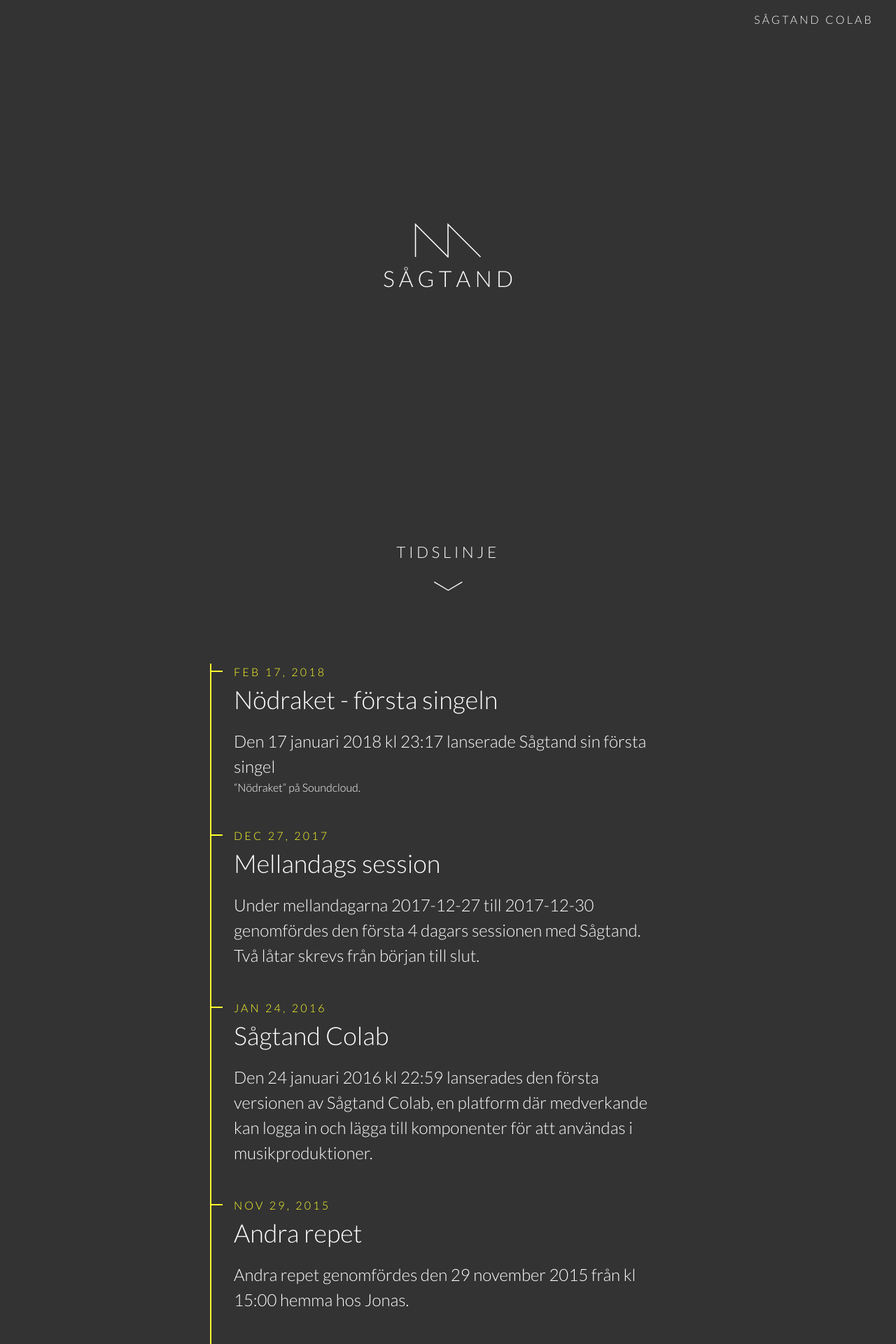
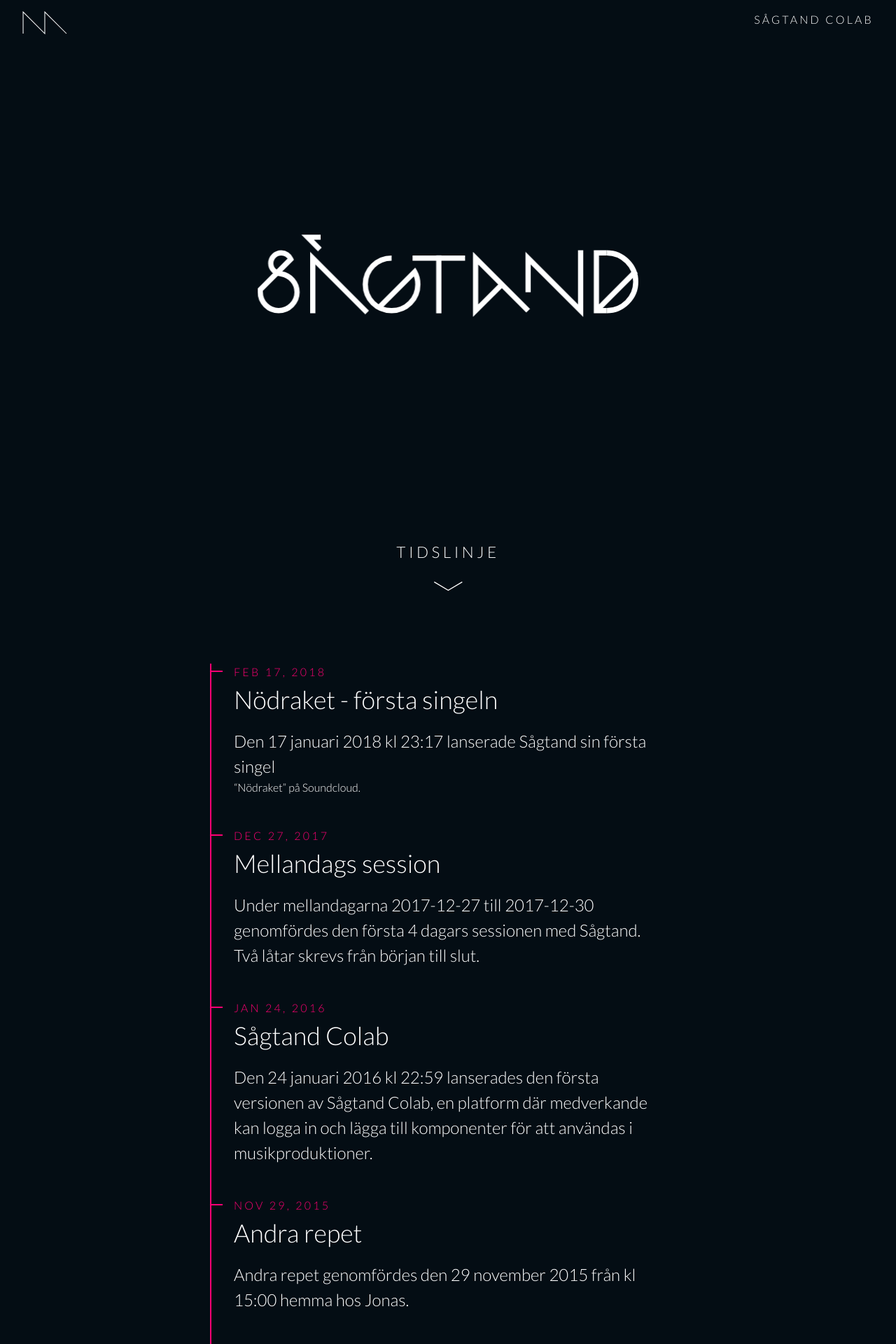
Before and after one commit to sagtand/sagtand.github.io, a Jekyll site: the page built from index.html, in a window 1280 px wide. Shown: the top 1920 px of the page at 70% size. Built offline with Jekyll 4.4.1, drawn with Linux system fonts in a browser that asks for light colours.

Commit message:
new logo and share image

```diff
--- a/_includes/head.html
+++ b/_includes/head.html
@@ -6,6 +6,18 @@
   <title>{% if page.title %}{{ page.title }}{% else %}{{ site.title }}{% endif %}</title>
   <meta name="description" content="{% if page.excerpt %}{{ page.excerpt | strip_html | strip_newlines | truncate: 160 }}{% else %}{{ site.description }}{% endif %}">
 
+  <meta property="og:site_name" content="{{ site.title }}">
+  <meta property="og:title" content="{% if page.title %}{{ page.title }}{% else %}{{ site.title }}{% endif %}">
+  <meta property="og:type" content="website">
+  <meta property="og:url" content="http://sågtand.se/">
+  <meta property="og:description" content="{% if page.excerpt %}{{ page.excerpt | strip_html | strip_newlines | truncate: 160 }}{% else %}{{ site.description }}{% endif
+  %}">
+  <meta property="og:image:type" content="image/png">
+  <meta property="og:image" content="http://sagtand.github.io/assets/img/share-image.png">
+  <meta property="og:image:alt" content="Sågtand">
+  <meta property="og:image:width" content="1200">
+  <meta property="og:image:height" content="630">
+
   <link rel="stylesheet" href="{{ "/css/main.css" | prepend: site.baseurl }}">
   <link rel="canonical" href="{{ page.url | replace:'index.html','' | prepend: site.baseurl | prepend: site.url }}">
   <link rel="alternate" type="application/rss+xml" title="{{ site.title }}" href="{{ "/feed.xml" | prepend: site.baseurl | prepend: site.url }}">
--- a/_sass/_base.scss
+++ b/_sass/_base.scss
@@ -52,6 +52,10 @@ ul, ol, dl, figure,
 img {
     max-width: 100%;
     vertical-align: middle;
+}
+p > img {
+    margin-top: 2em;
+    margin-bottom: 3em;
 }
 
 
--- a/_sass/_home.scss
+++ b/_sass/_home.scss
@@ -8,9 +8,34 @@
     @extend .center-center;
 }
 
+@keyframes pop {
+    0% { opacity: 0; transform: scale(0.9)}
+    100% {opacity: 1; transform: scale(1)}
+}
 .logo {
-    width: 6rem;
-    margin-bottom: 0.4rem;
+    width: 80%;
+    max-width: 40rem;
+    margin-top: 2rem;
+    path {
+        opacity: 0;
+        transform-origin: center center;
+        animation: pop 0.5s 0s cubic-bezier(0.24, 1.8, 0.55, 0.75) forwards;
+    }
+    path:nth-of-type(2) {
+        animation-delay: 0.2s;
+    }
+    path:nth-of-type(3) {
+        animation-delay: 0.3s;
+    }
+    path:nth-of-type(4) {
+        animation-delay: 0.1s;
+    }
+}
+.logo-symbol {
+    width: 4rem;
+    position: fixed;
+    top: 1em;
+    left: 2em;
 }
 .arrow {
     height: 3.5rem;
--- a/css/main.scss
+++ b/css/main.scss
@@ -14,14 +14,14 @@ $base-line-height: 1.5;
 $spacing-unit:     30px;
 
 $text-color:       #fff;
-$background-color: #333;
+$background-color: #040d14;
 $brand-color:      #fff;
 
 $grey-color:       #aaa;
 $grey-color-light: lighten($grey-color, 10%);
 $grey-color-dark:  darken($grey-color, 25%);
 
-$accent:		   #ffff2d;
+$accent:           #ff0074;
 $accent-text:	   #222;
 
 // Width of the content area
--- a/index.html
+++ b/index.html
@@ -3,15 +3,16 @@ layout: default
 ---
 
 <nav class="navigation">
-	<a href="https://jonassandstedt.se/sagtand-colab/">Sågtand Colab
+	<a href="https://jonassandstedt.se/sagtand-colab/">Sågtand Colab</a>
 </nav>
 <div class="home">
 
 	<header class="landing">
-		<svg class="logo" viewBox="0 0 62 32" version="1.1">
+		<svg class="logo-symbol" viewBox="0 0 62 32" version="1.1">
 			<polyline points="1,31 1,1 31,31 31,1 61,31" fill="none" stroke="#ffffff" stroke-width="1" />
 		</svg>
-		<h1 class="text-center">{{ site.title }}</h1>
+
+		<svg class="logo" xmlns="http://www.w3.org/2000/svg" viewBox="0 0 72.5 15.7"><style>.st0{stroke-linecap:square}.st0,.st1{fill:none;stroke:#fff;stroke-miterlimit:10}</style><path class="st0" d="M10.5 14.5v-10l10 10M11.5 2.5l-2-2h2M61.5 3.5v11l-10-10v6"/><path class="st1" d="M66.5 14.5c3 0 5.5-2.5 5.5-5.5s-2.5-5.5-5.5-5.5M29.5 4.5h10"/><path class="st0" d="M34.5 4.5v10"/><path class="st1" d="M23.1 13.9l6.8-6.8c.4.7.6 1.5.6 2.4 0 2.8-2.2 5-5 5s-5-2.2-5-5 2.2-5 5-5M4.5 7.5c-1.1-.1-2-.9-2-2s.9-2 2-2c.8 0 1.5.5 1.8 1.2L.5 10.5v.5c0 1.9 1.6 3.5 3.5 3.5s3.5-1.6 3.5-3.5c0-1.8-1.3-3.2-3-3.5zM66.5 14.5h-2v-11h2M64.5 14.5L72 7M46.5 9.5l-5 5v-10l10 10"/></svg>
 	</header>
 
 </div>
```
Also changed, not shown: assets/img/posts/nodraket-cover.jpg, assets/img/sagtand-logo.svg (added), assets/img/screenshot.png (deleted), assets/img/share-image.png (added).
